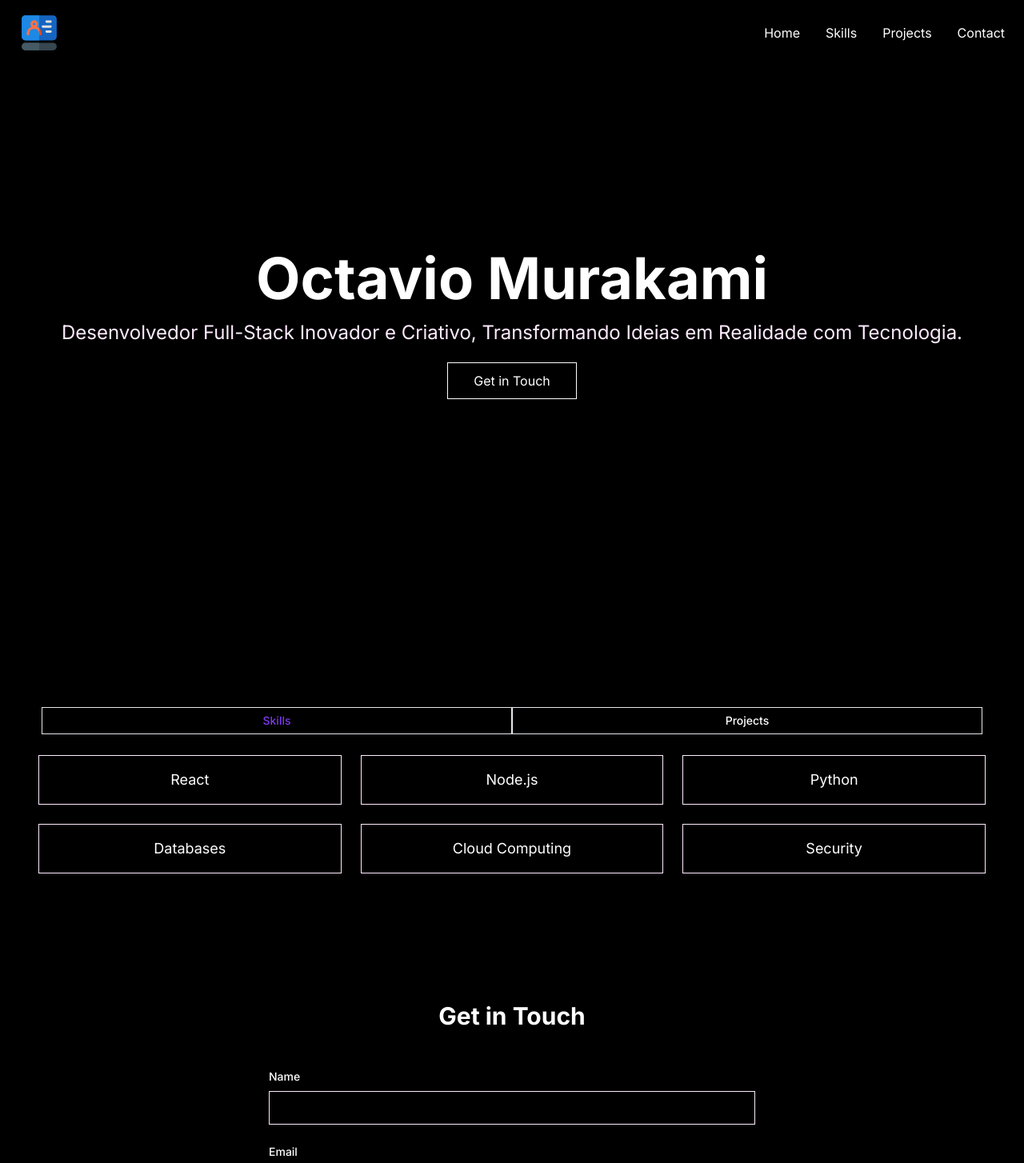
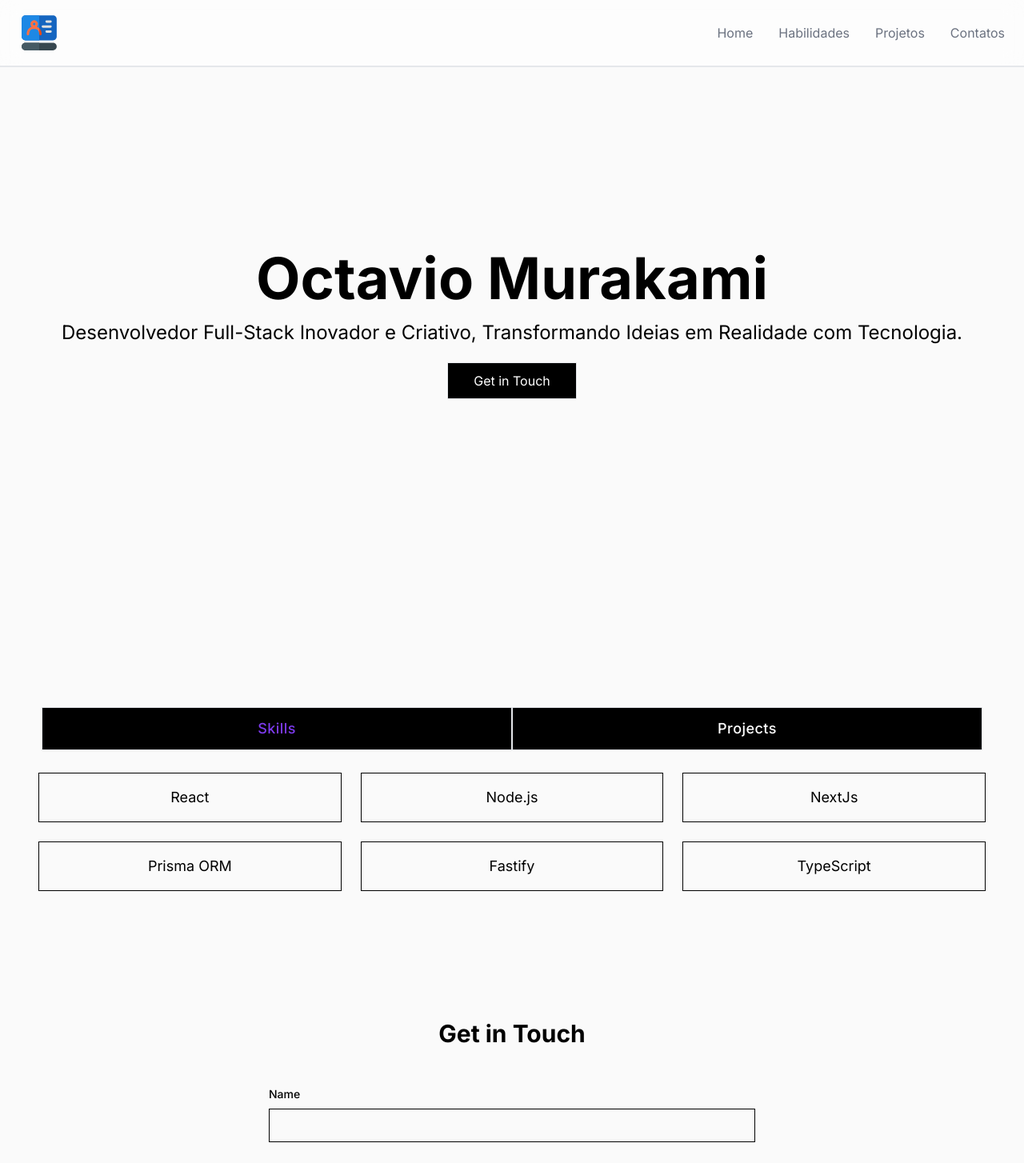
Before and after one commit to KazuoMurakami/Kazuo-portfolio, a Next.js app: page / in a window 1280 px wide. Shown: the top 1454 px of the page at 80% size. Built offline with nearby package versions, Linux system fonts and the light colour scheme.

Commit message:
change design

```diff
--- a/src/app/globals.css
+++ b/src/app/globals.css
@@ -3,9 +3,9 @@
 @tailwind utilities;
 
 :root {
-  --background: 0 0 0;
-  --foreground: 255 255 255;
-  --accent: 128 128 128;
+  --background: 250 250 250;
+  --foreground: 0 0 0;
+  --accent: 0 0 0;
 }
 
 body {
--- a/src/app/page.tsx
+++ b/src/app/page.tsx
@@ -1,7 +1,7 @@
 import { Contact } from '@/components/Contact'
 import { Header } from '@/components/Header'
 import { Hero } from '@/components/Hero'
-import { SkillsAndProjects } from '@/components/SkillsAndProjects'
+import { SkillsAndProjects } from '@/components/skill-and-project'
 
 export default function Home() {
   return (
--- a/src/components/Header.tsx
+++ b/src/components/Header.tsx
@@ -9,15 +9,15 @@ export function Header() {
   const [isOpen, setIsOpen] = useState(false)
 
   return (
-    <header className="fixed w-full z-50 bg-black bg-opacity-50 backdrop-blur-md">
+    <header className="fixed w-full z-50 bg-white bg-opacity-50 backdrop-blur-md border-b-2">
       <nav className="container mx-auto px-6 py-4">
-        <div className="flex justify-between items-center">
+        <div className="flex justify-between items-center ">
           <Image src="/logo.svg" alt="logo" width={50} height={50} />
           <div className="hidden md:flex space-x-8">
             <NavLink href="#home">Home</NavLink>
-            <NavLink href="#skills">Skills</NavLink>
-            <NavLink href="#projects">Projects</NavLink>
-            <NavLink href="#contact">Contact</NavLink>
+            <NavLink href="#skills">Habilidades</NavLink>
+            <NavLink href="#projects">Projetos</NavLink>
+            <NavLink href="#contact">Contatos</NavLink>
           </div>
           <button onClick={() => setIsOpen(!isOpen)} className="md:hidden">
             <svg
@@ -74,7 +74,7 @@ function NavLink({
   return (
     <Link
       href={href}
-      className="block text-white hover:text-gray-300 transition-colors"
+      className="block text-gray-500 hover:text-gray-950 transition-colors"
       onClick={onClick}
     >
       {children}
--- a/src/components/Hero.tsx
+++ b/src/components/Hero.tsx
@@ -33,7 +33,7 @@ export function Hero() {
         >
           <a
             href="#contact"
-            className="border border-white px-8 py-3 text-white hover-accent transition-colors"
+            className="border px-8 py-3 text-white  transition-colors bg-black"
           >
             Get in Touch
           </a>
--- a/src/components/Skills.tsx
+++ b/src/components/Skills.tsx
@@ -5,10 +5,10 @@ import { motion } from 'framer-motion'
 const skills = [
   'React',
   'Node.js',
-  'Python',
-  'Databases',
-  'Cloud Computing',
-  'Security',
+  'NextJs',
+  'Prisma ORM',
+  'Fastify',
+  'TypeScript',
 ]
 
 export function Skills() {
@@ -20,7 +20,7 @@ export function Skills() {
           initial={{ opacity: 0, y: 20 }}
           animate={{ opacity: 1, y: 0 }}
           transition={{ duration: 0.5, delay: index * 0.1 }}
-          className="border border-accent p-4 text-center hover-accent transition-colors"
+          className="border border-accent p-4 text-center hover-accent transition-colors hover:text-white"
         >
           <p className="text-lg">{skill}</p>
         </motion.div>
--- a/src/components/SkillsAndProjects.tsx
+++ b/src/components/skill-and-project.tsx
@@ -9,11 +9,14 @@ export function SkillsAndProjects() {
     <section id="skills-and-projects" className="py-20 px-4">
       <div className="container mx-auto">
         <Tabs defaultValue="skills" className="w-full">
-          <TabsList className="grid w-full grid-cols-2">
-            <TabsTrigger value="skills" className="border text-white ">
+          <TabsList className="grid w-full grid-cols-2 ">
+            <TabsTrigger value="skills" className="border text-white bg-black ">
               Skills
             </TabsTrigger>
-            <TabsTrigger value="projects" className="border text-white">
+            <TabsTrigger
+              value="projects"
+              className="border text-white bg-black"
+            >
               Projects
             </TabsTrigger>
           </TabsList>
--- a/src/components/ui/tabs.tsx
+++ b/src/components/ui/tabs.tsx
@@ -14,7 +14,7 @@ const TabsList = React.forwardRef<
   <TabsPrimitive.List
     ref={ref}
     className={cn(
-      'inline-flex h-10 items-center justify-center rounded-md bg-muted p-1 text-muted-foreground',
+      'inline-flex items-center justify-center rounded-md bg-muted p-1 text-muted-foreground',
       className,
     )}
     {...props}
@@ -29,7 +29,7 @@ const TabsTrigger = React.forwardRef<
   <TabsPrimitive.Trigger
     ref={ref}
     className={cn(
-      'inline-flex items-center justify-center whitespace-nowrap rounded-sm px-3 py-1.5 text-sm font-medium ring-offset-background transition-all focus-visible:outline-none focus-visible:ring-2 focus-visible:ring-ring focus-visible:ring-offset-2 disabled:pointer-events-none disabled:opacity-50 data-[state=active]:bg-background data-[state=active]:text-violet-600 data-[state=active]:shadow-sm',
+      'inline-flex items-center justify-center whitespace-nowrap rounded-sm  py-3 text-lg tracking-wide font-medium ring-offset-background transition-all focus-visible:outline-none focus-visible:ring-2 focus-visible:ring-ring focus-visible:ring-offset-2 disabled:pointer-events-none disabled:opacity-50  data-[state=active]:text-violet-600 data-[state=active]:shadow-sm',
       className,
     )}
     {...props}
```
